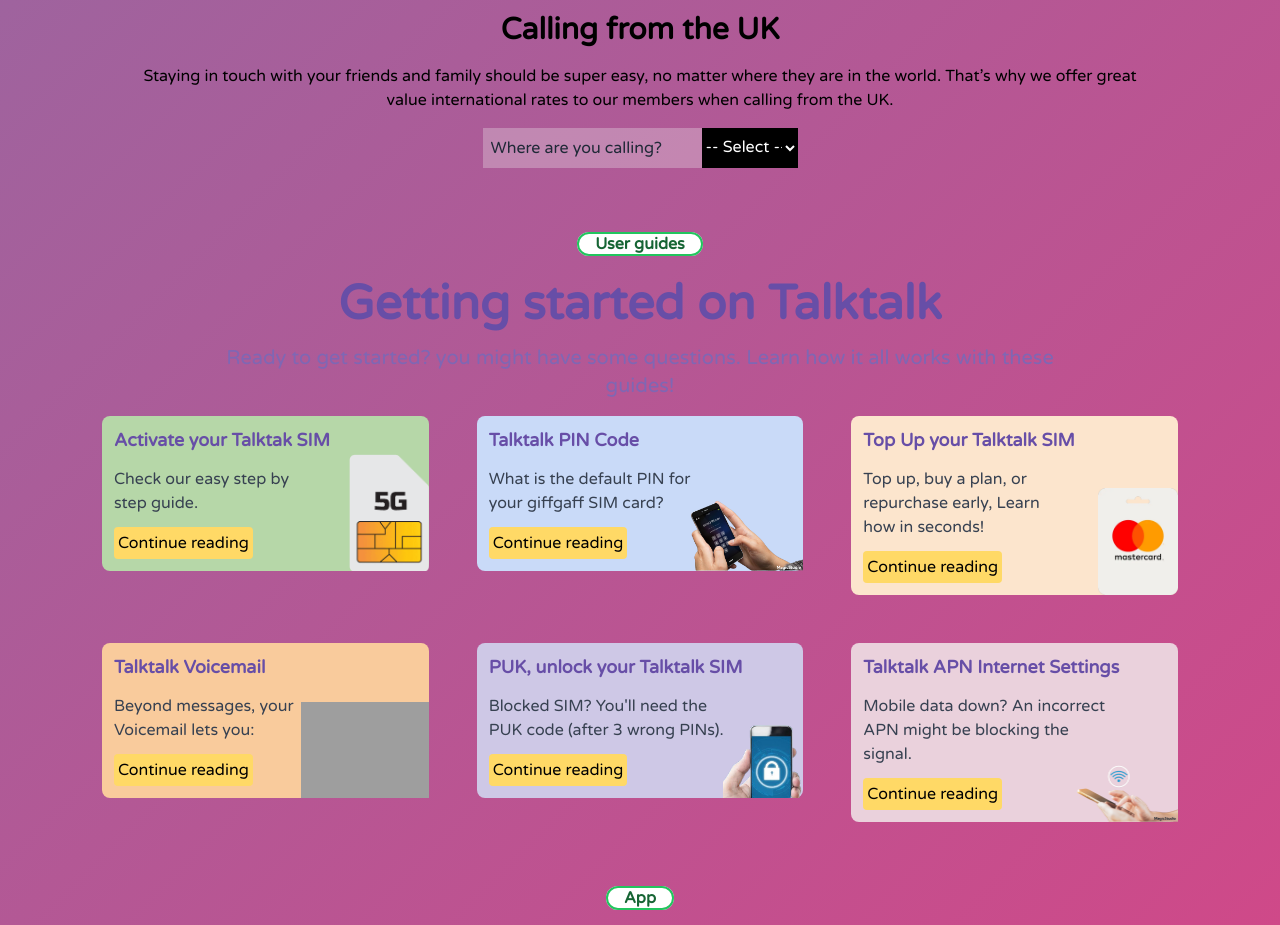
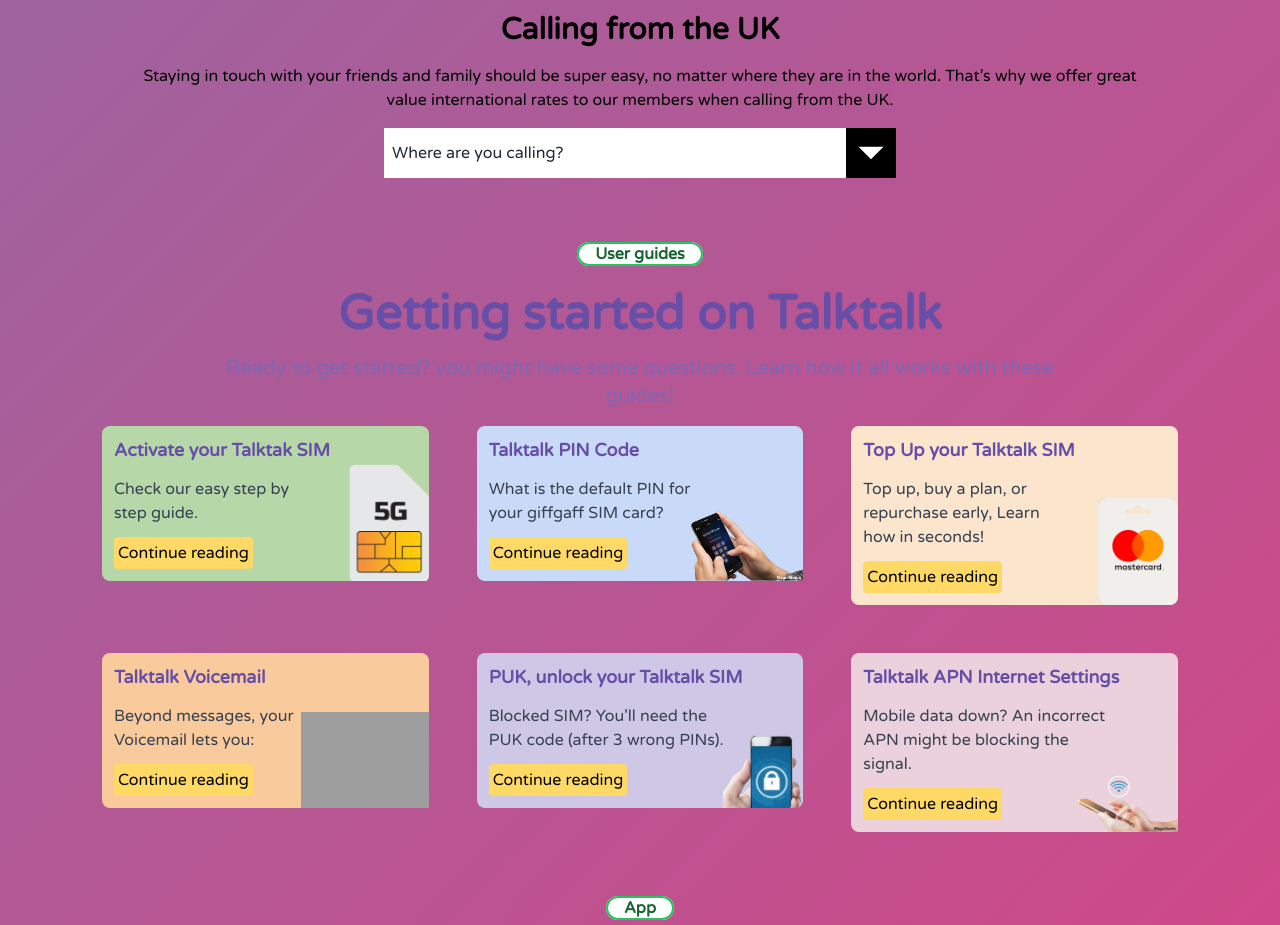
Before and after one commit to JoshuaDeveloper25/client-firstplondon-fiverr, a React (Vite) app: page / in a window 1280 px wide. Shown: the part 2620-3545 px from the top of the page. Built offline with nearby package versions, Linux system fonts and the light colour scheme; grey boxes are pictures that could not be loaded.

Commit message:
search input added

```diff
--- /dev/null
+++ b/src/pages/HomePage/components/InputSearchCalls.jsx
@@ -0,0 +1,9 @@
+import React from 'react'
+
+const InputSearchCalls = () => {
+  return (
+    <div>InputSearchCalls</div>
+  )
+}
+
+export default InputSearchCalls
--- a/src/pages/HomePage/components/InternationalCalls.jsx
+++ b/src/pages/HomePage/components/InternationalCalls.jsx
@@ -1,86 +1,123 @@
-import internationalCall from "../../../assets/international-calls.png";
-import landline from "../../../assets/landline.png";
-import mobile from "../../../assets/mobile.png";
-import { useEffect, useState } from "react";
-import sms from "../../../assets/sms.png";
-import { Link } from "react-router-dom";
-import axios from "axios";
+import internationalCall from '../../../assets/international-calls.png';
+import landline from '../../../assets/landline.png';
+import mobile from '../../../assets/mobile.png';
+import { useEffect, useRef, useState } from 'react';
+import sms from '../../../assets/sms.png';
+import { Link } from 'react-router-dom';
+import axios from 'axios';
+import { IoMdArrowDropdown } from 'react-icons/io';
 
 const infoCountry = {
-  "+7840": {
-    landline: "30 p",
-    mobile: "30 p",
-    text: "8 p",
+  '+7840': {
+    landline: '30 p',
+    mobile: '30 p',
+    text: '8 p',
   },
 
-  "+93": {
-    landline: "30 p",
-    mobile: "30 p",
-    text: "8 p",
+  '+93': {
+    landline: '30 p',
+    mobile: '30 p',
+    text: '8 p',
   },
 
-  "+1": {
-    landline: "14 p",
-    mobile: "14 p",
-    text: "8 p",
+  '+1': {
+    landline: '14 p',
+    mobile: '14 p',
+    text: '8 p',
   },
 
-  "+355": {
-    landline: "60 p",
-    mobile: "60 p",
-    text: "8 p",
+  '+355': {
+    landline: '60 p',
+    mobile: '60 p',
+    text: '8 p',
   },
 
-  "+213": {
-    landline: "£ 1,5",
-    mobile: "£ 1,5",
-    text: "8 p",
+  '+213': {
+    landline: '£ 1,5',
+    mobile: '£ 1,5',
+    text: '8 p',
   },
 };
 
 const country = [
   {
-    label: "Abkhazia",
-    value: "+7840",
+    label: 'Abkhazia',
+    value: '+7840',
   },
 
   {
-    label: "Afghanistan",
-    value: "+93",
+    label: 'Afghanistan',
+    value: '+93',
   },
 
   {
-    label: "Alaska",
-    value: "+1",
+    label: 'Alaska',
+    value: '+1',
   },
 
   {
-    label: "Albania",
-    value: "+355",
+    label: 'Albania',
+    value: '+355',
   },
 
   {
-    label: "Algeria",
-    value: "+213",
+    label: 'Algeria',
+    value: '+213',
   },
 ];
 
 const InternationalCalls = () => {
   const [countrySelected, setCountrySelected] = useState({});
-  const [countries, setCountries] = useState([]);
-  const [calling, setCalling] = useState("");
+  const [calling, setCalling] = useState('');
+  const [searchInput, setSearchInput] = useState('');
+  const [countryResult, setCountryResult] = useState(country);
+  const [isOpen, setIsOpen] = useState(false);
 
-  const handleChange = (e) => {
-    setCalling(e?.target?.value);
-    infoCountry[e?.target?.value];
-    console.log(infoCountry[e?.target?.value]);
-    setCountrySelected(infoCountry[e?.target?.value]);
+  const handleChange = (value, label) => {
+    setCalling(value);
+    setCountrySelected(infoCountry[value]);
+    setIsOpen(false);
+    setSearchInput(`${label} ${value}`);
   };
+
+  const handleSearchChange = (event) => {
+    setSearchInput(event?.target?.value);
+    if (event?.target?.value) {
+      setCountryResult(
+        country.filter((item) =>
+          `${item.label} ${item.value}`
+            .toLowerCase()
+            .includes(event.target.value.toLowerCase())
+        )
+      );
+    } else {
+      setCountryResult(country);
+    }
+
+    // if (!isOpen) return;
+    setIsOpen(true);
+  };
+
+  const divRef = useRef(null);
+
+  const handleClickOutside = (event) => {
+    if (divRef.current && !divRef.current.contains(event.target)) {
+      setIsOpen(false);
+    }
+  };
+
+  useEffect(() => {
+    document.addEventListener('mousedown', handleClickOutside);
+
+    return () => {
+      document.removeEventListener('mousedown', handleClickOutside);
+    };
+  }, []);
 
   return (
     <section className="container-page md:px-0 px-2 mt-16">
       <div className="text-center">
-        <Link to={"#"} className="section-button">
+        <Link to={'#'} className="section-button">
           International Calls
         </Link>
       </div>
@@ -100,27 +137,43 @@
           international rates to our members when calling from the UK.
         </p>
 
-        <div className="flex justify-center">
+        <div
+          className="flex justify-center relative w-full max-w-lg mx-auto"
+          ref={divRef}
+        >
           <input
-            className="px-2 py-2 placeholder:text-gray-800"
-            type="text"
+            className="w-full px-2 py-2 placeholder:text-gray-800"
+            type="search"
             placeholder="Where are you calling?"
-            defaultValue={calling}
-            disabled
+            onChange={handleSearchChange}
+            value={searchInput}
           />
-          <select
-            className="bg-black text-white py-2 w-24"
-            onChange={handleChange}
+          <button
+            className={` bg-black text-white`}
+            onClick={() => setIsOpen((prev) => !prev)}
           >
-            <option defaultValue={``}>-- Select --</option>
-            {country?.map((country, index) => {
-              return (
-                <option value={country?.value} key={index}>
-                  {country?.label}
-                </option>
-              );
-            })}
-          </select>
+            <IoMdArrowDropdown
+              size={50}
+              className={`${isOpen && 'rotate-180'} transition-transform`}
+            />
+          </button>
+
+          {isOpen && (
+            <ul className="absolute top-full w-full bg-red-500 mt-5">
+              {countryResult?.map((country, index) => {
+                return (
+                  <li key={index}>
+                    <button
+                      className="p-2 hover:bg-white w-full text-start"
+                      onClick={() => handleChange(country.value, country.label)}
+                    >
+                      {country?.label} ({country.value})
+                    </button>
+                  </li>
+                );
+              })}
+            </ul>
+          )}
         </div>
       </div>
 
```
